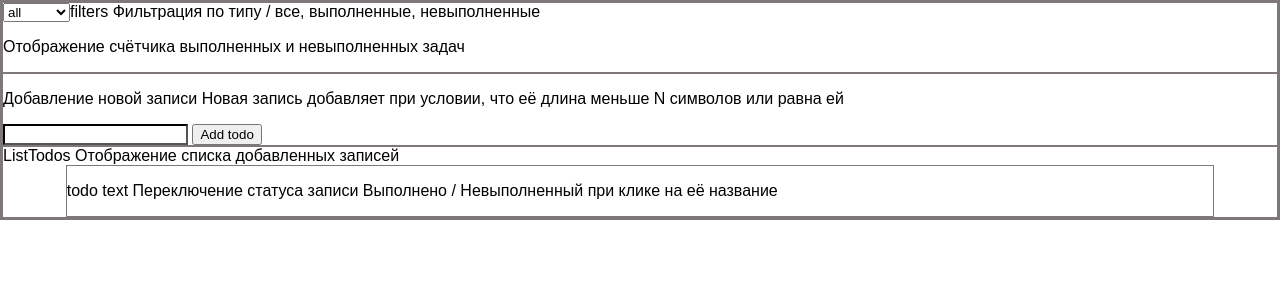
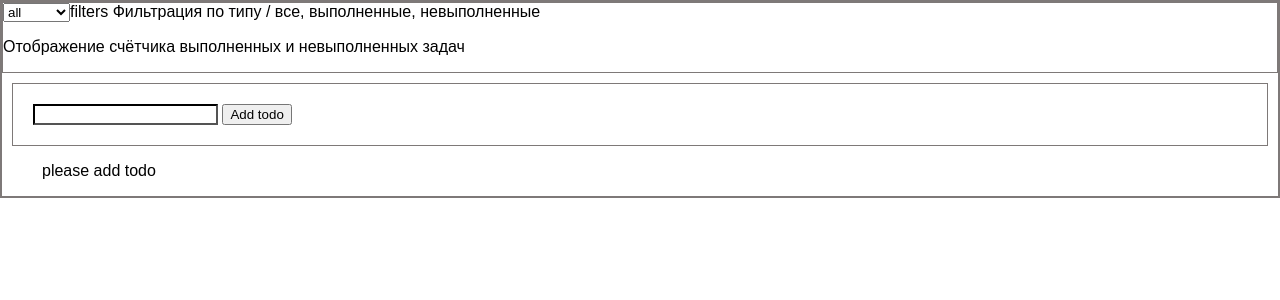
Before and after one commit to seledkov/just-todo, a React (Create React App) app: page / in a window 1280 px wide. Shown: the top 300 px of the page. Built offline with nearby package versions, Linux system fonts and the light colour scheme; the HTML template or start-up script is replaced by a standard one.

Commit message:
add   add todo function

```diff
--- a/src/App.tsx
+++ b/src/App.tsx
@@ -1,14 +1,19 @@
-import React from 'react';
+import React, { useState } from 'react';
 import TodoAdd from './Components/TodoAdd';
 import TodosFilters from './Components/TodosFilter';
 import TodosList from './Components/TodosList';
 
 const App = () => {
+  const [todos, setTodos] = useState<ITodo[]>([]);
+  const addTodoHandler = (newTodo: ITodo) => {
+    setTodos((prevState) => [...prevState, newTodo]);
+  };
+
   return (
     <div className='App'>
       <TodosFilters />
-      <TodoAdd />
-      <TodosList />
+      <TodoAdd onAddTodo={addTodoHandler} />
+      <TodosList todos={todos} />
     </div>
   );
 };
--- a/src/Components/Todo.tsx
+++ b/src/Components/Todo.tsx
@@ -1,16 +1,14 @@
 import React, { useState } from 'react';
 import './Todo.scss';
-const Todo = (props: any) => {
-  const [isDone, setIsDone] = useState(false);
-  const colorHandler = () => {
-    setIsDone((prevState) => !prevState);
-  };
+const Todo = (props: ITodo) => {
+  const complitedHandler = () => {};
   return (
-    <div className='todo' onClick={colorHandler}>
-      <p className={isDone ? 'todo__done' : 'todo__undone'}>
-        todo text Переключение статуса записи Выполнено / Невыполненный при клике на её название
+    <li className='todo' onClick={complitedHandler}>
+      <p className={props.isDone ? 'todo__done' : 'todo__undone'}>
+        <span>{props.text} </span>
+        // Переключение статуса записи Выполнено / Невыполненный при клике на её название
       </p>
-    </div>
+    </li>
   );
 };
 
--- a/src/Components/TodoAdd.scss
+++ b/src/Components/TodoAdd.scss
@@ -1,4 +1,6 @@
 .todo-add {
+  padding: 20px;
+  margin: 10px;
   &__correct {
     border-color: black;
   }
--- a/src/Components/TodoAdd.tsx
+++ b/src/Components/TodoAdd.tsx
@@ -2,19 +2,21 @@ import React, { useState } from 'react';
 import './TodoAdd.scss';
 const TodoAdd = (props: any) => {
   const [entreredTodo, setEnteredTodo] = useState('');
-  const addTodoHandler = () => {
+  const addTodo = () => {
     if (entreredTodo.length <= 10) {
+      props.onAddTodo({
+        id: Math.random().toString(),
+        text: entreredTodo,
+        isDone: false,
+      });
+      setEnteredTodo('');
       console.log('correct length');
     } else {
       console.log('need lenght < or = 10 symbols', entreredTodo);
     }
   };
   return (
-    <div>
-      <p>
-        Добавление новой записи Новая запись добавляет при условии, что её длина меньше N символов
-        или равна ей
-      </p>
+    <div className='todo-add'>
       <input
         className={entreredTodo.length <= 10 ? 'todo-add__correct' : 'todo-add__incorrect'}
         type='text'
@@ -23,7 +25,7 @@ const TodoAdd = (props: any) => {
           setEnteredTodo(event.target.value);
         }}
       />{' '}
-      <button onClick={addTodoHandler}> Add todo</button>
+      <button onClick={addTodo}> Add todo</button>
     </div>
   );
 };
--- a/src/Components/TodosFilter.tsx
+++ b/src/Components/TodosFilter.tsx
@@ -4,9 +4,7 @@ const TodosFilters = (props: any) => {
   return (
     <div>
       <select>
-        <option selected value='all'>
-          all
-        </option>
+        <option value='all'>all</option>
         <option value='done'>done</option>
         <option value='undone'>undone</option>
       </select>
--- a/src/Components/TodosList.tsx
+++ b/src/Components/TodosList.tsx
@@ -2,12 +2,11 @@ import React from 'react';
 import Todo from './Todo';
 
 const TodosList = (props: any) => {
-  return (
-    <div>
-      ListTodos Отображение списка добавленных записей
-      <Todo />
-    </div>
-  );
+  const renderList = props.todos.map((item: ITodo) => {
+    return <Todo key={item.id} id={item.id} text={item.text} isDone={item.isDone} />;
+  });
+
+  return <ul>{props.todos.length > 0 ? renderList : 'please add todo'}</ul>;
 };
 
 export default TodosList;
--- /dev/null
+++ b/src/interface.d.ts
@@ -0,0 +1,5 @@
+interface ITodo {
+  id: string;
+  text: string;
+  isDone: boolean;
+}
--- a/src/todo.model.ts
+++ /dev/null
@@ -1,4 +0,0 @@
-export interface Todo {
-  id: string;
-  text: string;
-}
```
